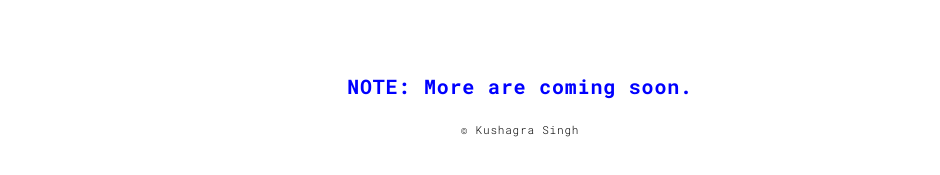
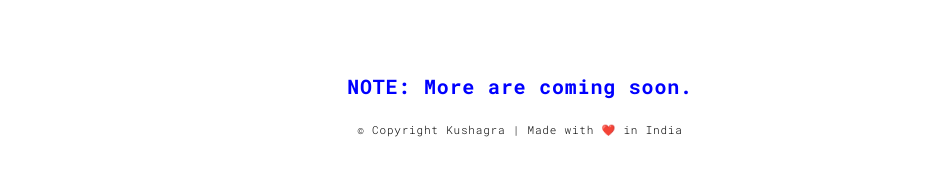
Before and after one commit to gitkushagra/profile.github.io, a plain HTML site: page reviews.html in a window 1280 px wide. Shown: the part 2433-2608 px from the top of the page, without its empty margins (120-1060 px from the left). Drawn offline with Linux system fonts and the light colour scheme.

Commit message:
Update reviews.html

```diff
--- a/reviews.html
+++ b/reviews.html
@@ -139,7 +139,7 @@
   <div class="container">
     <div class="row">
       <div class="col-xs-12">
-        <p>© Kushagra Singh </p>
+        <p>© Copyright Kushagra | Made with ❤️ in India </p>
       </div>
     </div>
   </div>
```
